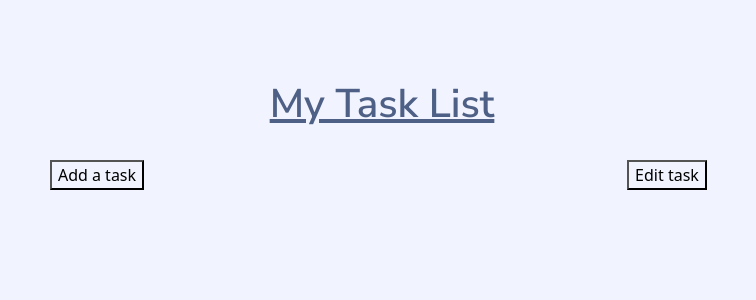
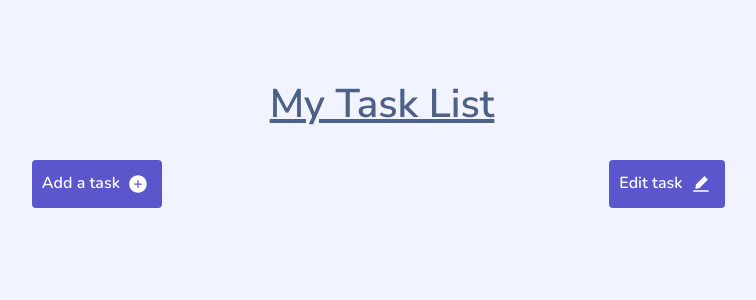
Before and after one commit to Marcos8060/React-Crud, a React (Create React App) app: page / in a window 1280 px wide. Shown: the top 300 px of the page, without its empty margins (258-1014 px from the left). Built offline with nearby package versions, Linux system fonts and the light colour scheme.

Commit message:
styled the buttons

```diff
--- a/src/App.css
+++ b/src/App.css
@@ -1,4 +1,10 @@
 @import url('https://fonts.googleapis.com/css2?family=Dancing+Script:wght@600&family=Montserrat:wght@300;400;800&family=Nunito+Sans:wght@600;700&family=Nunito:wght@600&family=Poppins:wght@200;300;400;500;600;700&display=swap');
+
+
+:root{
+  --button: #5B56CB;
+  --background: #F1F4FE;
+}
 
 h1{
   font-family: 'Nunito Sans', sans-serif;
@@ -6,5 +12,5 @@ h1{
   color: #4E6085;
 }
 *{
-  background-color: #F1F4FE;
+  background-color: var(--background);
 }
--- /dev/null
+++ b/src/assets/style.css
@@ -0,0 +1,16 @@
+*{
+    font-family: Nunito;
+}
+.crudBtn{
+    background: var(--button);
+    color: white;
+    border: none;
+    padding: 10px;
+    border-radius: 4px;
+
+}
+.icon{
+    background: transparent;
+    margin: 4px;
+    font-size: 20px;
+}
--- a/src/components/CreateModal.js
+++ b/src/components/CreateModal.js
@@ -1,9 +1,11 @@
 import React from 'react'
+import '../assets/style.css'
+import { AiFillPlusCircle } from 'react-icons/ai'
 
 const CreateModal = () => {
   return (
     <div>
-        <button>Add a task</button>
+        <button className='crudBtn'>Add a task <AiFillPlusCircle className='icon' /></button>
     </div>
   )
 }
--- a/src/components/EditModal.js
+++ b/src/components/EditModal.js
@@ -1,9 +1,12 @@
 import React from 'react'
+import '../assets/style.css'
+import { AiFillEdit } from 'react-icons/ai'
+
 
 const EditModal = () => {
   return (
     <div>
-        <button>Edit task</button>
+        <button className='crudBtn'>Edit task <AiFillEdit className='icon' /></button>
     </div>
   )
 }
```
